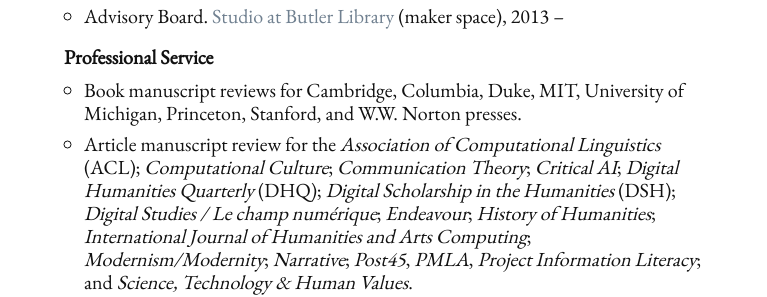
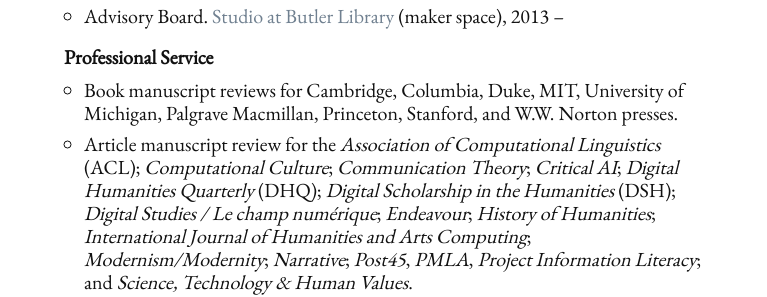
Before and after one commit to denten/denten.github.io, a Jekyll site: the page built from _pages/service.md, in a window 1280 px wide. Shown: the part 1335-1632 px from the top of the page, without its empty margins (256-1023 px from the left). Built offline with Jekyll 4.4.1, drawn with Linux system fonts in a browser that asks for light colours; nearby versions of some CDN libraries.

Commit message:
update the reviews

```diff
--- a/_includes/CV/07-service.md
+++ b/_includes/CV/07-service.md
@@ -50,8 +50,8 @@
 
 #### Professional Service
 
-- Book manuscript reviews for Cambridge, Columbia, Duke, MIT, University of Michigan, Princeton,
-  Stanford, and W.W. Norton presses.
+- Book manuscript reviews for Cambridge, Columbia, Duke, MIT, University of Michigan, Palgrave
+Macmillan, Princeton, Stanford, and W.W. Norton presses.
 - Article manuscript review for the *Association of Computational Linguistics* (ACL); *Computational
   Culture*; *Communication Theory*; *Critical AI*; *Digital Humanities Quarterly* (DHQ);
   *Digital Scholarship in the Humanities* (DSH); *Digital Studies / Le champ numérique*;
```
